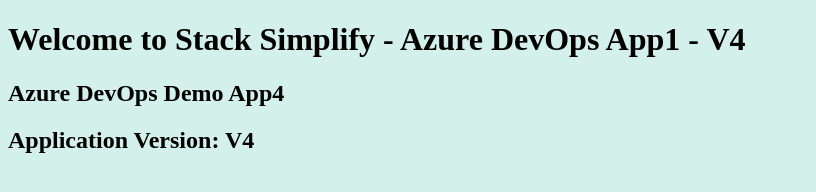
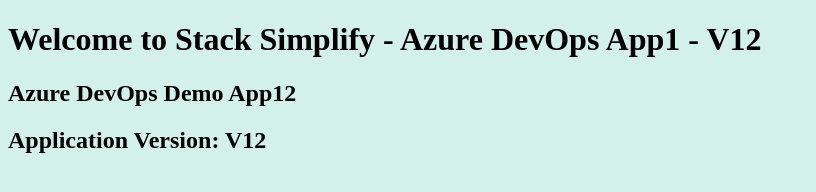
Before and after one commit to josephclarkmargen/clark-devops-github-acr-aks-app1, a plain HTML site: page index.html in a window 1280 px wide. Shown: the whole page, without its empty margins (0-816 px from the left). Drawn offline with Linux system fonts and the light colour scheme.

Commit message:
V12 Commit

```diff
--- a/index.html
+++ b/index.html
@@ -1,8 +1,8 @@
 <!DOCTYPE html>
 <html>
    <body style="background-color:rgb(212, 240, 234);">
-      <h1>Welcome to Stack Simplify - Azure DevOps App1 - V4</h1>
-      <h2>Azure DevOps Demo App4</h2>
-      <h2>Application Version: V4</h2>
+      <h1>Welcome to Stack Simplify - Azure DevOps App1 - V12</h1>
+      <h2>Azure DevOps Demo App12</h2>
+      <h2>Application Version: V12</h2>
    </body>
 </html>
```
